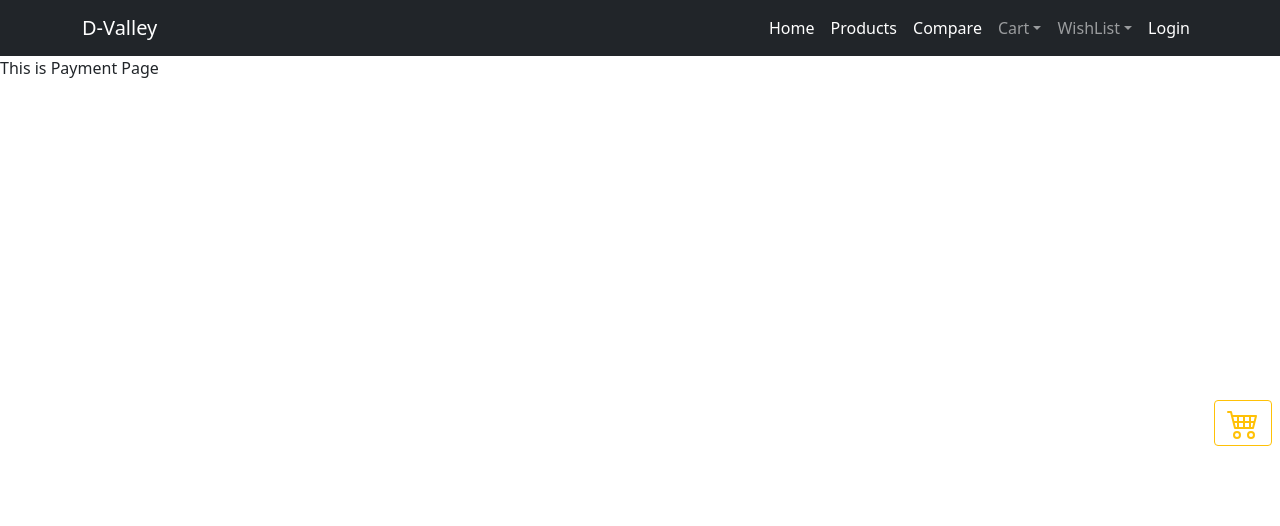
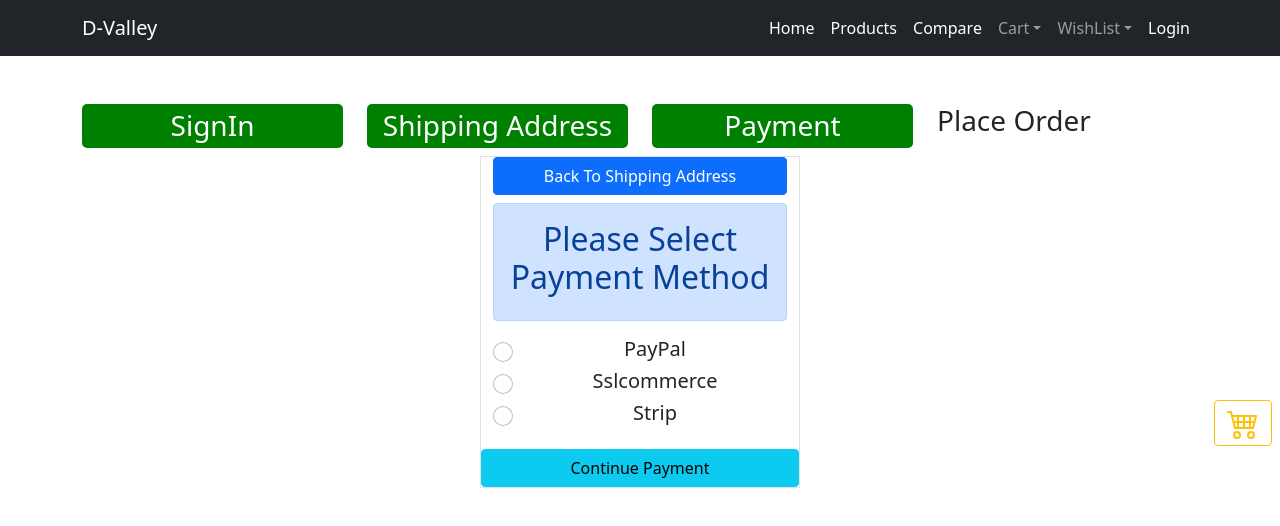
Before and after one commit to shahinooriatc/Dvally_E-Commerce, a React (Create React App) app: page /payment in a window 1280 px wide. Shown: the top 526 px of the page. Built offline with nearby package versions, Linux system fonts and the light colour scheme.

Commit message:
checkout-payment intregration done

```diff
--- a/src/App.js
+++ b/src/App.js
@@ -13,6 +13,8 @@ import Compare from "./Components/Compare/Compare";
 import WishList from "./Components/WishList/WishList";
 import Shipping from "./Components/Shipping/Shipping";
 import Payment from "./Components/Payment/Payment";
+import CheckoutStep from "./Components/CheckoutStep/CheckoutStep";
+import PlaceOrder from "./Components/PlaceOrder/PlaceOrder";
 
 function App() {
 
@@ -21,7 +23,7 @@ function App() {
     <>
       <BrowserRouter>
         <NavSection />
-        <ToastContainer position="bottom-center" autoClose={2000} limit={1}/>
+        <ToastContainer position="bottom-center" autoClose={2000} limit={1} />
         <Routes>
           <Route path="/" element={<Home />} />
           <Route exact path="/products" element={<Products />} />
@@ -34,6 +36,8 @@ function App() {
           <Route path="login" element={<Login />} />
           <Route path="shipping" element={<Shipping />} />
           <Route path="payment" element={<Payment />} />
+          <Route path="checkoutstep" element={<CheckoutStep />} />
+          <Route path="placeorder" element={<PlaceOrder />} />
         </Routes>
       </BrowserRouter>
     </>
--- a/src/Components/Auth/Login/Login.js
+++ b/src/Components/Auth/Login/Login.js
@@ -23,8 +23,6 @@ const Login = () => {
 
   if(state){
     toast.success(state)
-  }else{
-    toast.error('Please Try to Register first!!')
   }
 
   const handleLogin = async (e) => {
--- a/src/Components/CartPage/CartPage.js
+++ b/src/Components/CartPage/CartPage.js
@@ -96,7 +96,7 @@ const CartPage = () => {
                             handleUpdateCartItem(item, item.quantity + 1)
                           }
                           variant="outline-success"
-                          disabled={item.quantity == item.stock}
+                          disabled={item.quantity === item.stock}
                         >
                           <BsFillCaretRightFill />
                         </Button>
--- /dev/null
+++ b/src/Components/CheckoutStep/CheackoutStep.css
@@ -0,0 +1,7 @@
+.steps .stepactive{
+    background-color: green;
+    color: white;
+    text-align: center;
+    border-radius:5px;
+    padding: 5px;
+}
--- /dev/null
+++ b/src/Components/CheckoutStep/CheckoutStep.js
@@ -0,0 +1,39 @@
+import React from "react";
+import  './CheackoutStep.css';
+import { Button, Col, Container, Row } from "react-bootstrap";
+
+const CheckoutStep = (props) => {
+  return (
+    <>
+      <Container className="mt-5 steps">
+        <Row>
+          <Col>
+            <h3 className={props.step1 ? "stepactive" : ""}>SignIn
+              {/* <Button variant="info"> Sign In </Button> */}
+            </h3>
+          </Col>
+
+          <Col>
+            <h3 className={props.step2 ? "stepactive" : ""}>Shipping Address
+              {/* <Button variant="info"> Shipping Address</Button> */}
+            </h3>
+          </Col>
+
+          <Col>
+            <h3 className={props.step3 ? "stepactive" : ""}>Payment
+              {/* <Button variant="info"> Payment </Button> */}
+            </h3>
+          </Col>
+
+          <Col>
+            <h3 className={props.step4 ? "stepactive" : ""}> Place Order
+              {/* <Button variant="info"> Place Order</Button> */}
+            </h3>
+          </Col>
+        </Row>
+      </Container>
+    </>
+  );
+};
+
+export default CheckoutStep;
--- a/src/Components/NavSection/NavSection.css
+++ b/src/Components/NavSection/NavSection.css
@@ -41,4 +41,16 @@
   position: fixed;
   top: 50%;
   right: 0;
+
 }
+
+.cart_item {
+  height: 35px;
+  margin-left: -32px;
+  padding: 5px;
+  color: white;
+  background: #fd03b2;
+  height: 100%;
+  font-size: 20px;
+  border-radius: 30%;
+}
--- a/src/Components/Payment/Payment.js
+++ b/src/Components/Payment/Payment.js
@@ -1,11 +1,79 @@
-import React from 'react';
+import React, { useContext, useState } from "react";
+import { Alert, Button, Col, Container, Form, Row } from "react-bootstrap";
+import { Link, useNavigate } from "react-router-dom";
+import { Store } from "../../Store";
+import CheckoutStep from "../CheckoutStep/CheckoutStep";
 
 const Payment = () => {
-    return (
-        <>
-         This is Payment Page
-        </>
-    );
+    const { statePaymentMethod, dispatchPaymentMethod } = useContext(Store);
+  const navigate = useNavigate();
+  const [paymentMethod, setPaymentMethod] = useState(statePaymentMethod.paymentMethod?statePaymentMethod.paymentMethod:"");
+
+
+  console.log(statePaymentMethod);
+
+  const handlePaymentMethod = (e) => {
+    e.preventDefault();
+    dispatchPaymentMethod({
+      type: "PAYMENT_METHOD",
+      payload: paymentMethod,
+    });
+    localStorage.setItem("paymentMethod", JSON.stringify(paymentMethod));
+    navigate("/placeorder");
+  };
+  return (
+    <>
+      <CheckoutStep step1="true" step2="true" step3="true" />
+      <Container className="w-25 text-center border">
+        <Row border="primary">
+          <Link to="/shipping">
+            <Button className="w-100">Back To Shipping Address</Button>
+          </Link>
+          <Col>
+            <Alert className="paymentMethod text-center mt-2">
+              <h2> Please Select Payment Method</h2>
+            </Alert>
+            <Form>
+              <h5>
+                <Form.Check
+                  type="radio"
+                  id="paypal"
+                  label="PayPal"
+                  value="paypal"
+                  onChange={(e) => setPaymentMethod(e.target.value)}
+                  checked={paymentMethod == "paypal"}
+                />
+              </h5>
+
+              <h5>
+                <Form.Check
+                  type="radio"
+                  id="sslcommerce"
+                  label="Sslcommerce"
+                  value="sslcommerce"
+                  onChange={(e) => setPaymentMethod(e.target.value)}
+                  checked={paymentMethod == "sslcommerce"}
+                />
+              </h5>
+              <h5>
+                <Form.Check
+                  type="radio"
+                  id="strip"
+                  label="Strip"
+                  value="strip"
+                  onChange={(e) => setPaymentMethod(e.target.value)}
+                  checked={paymentMethod == "strip"}
+                />
+              </h5>
+            </Form>
+          </Col>
+          <Button className="btn btn-info mt-3" onClick={handlePaymentMethod}>
+            Continue Payment
+          </Button>
+        </Row>
+      </Container>
+    </>
+  );
 };
 
 export default Payment;
--- /dev/null
+++ b/src/Components/PlaceOrder/PlaceOrder.js
@@ -0,0 +1,14 @@
+import React from "react";
+import { Container } from "react-bootstrap";
+
+const PlaceOrder = () => {
+  return (
+    <>
+      <Container>
+          This is a place Order component
+      </Container>
+    </>
+  );
+};
+
+export default PlaceOrder;
--- a/src/Components/Shipping/Shipping.js
+++ b/src/Components/Shipping/Shipping.js
@@ -5,18 +5,31 @@ import { Link, useNavigate } from "react-router-dom";
 import { BsCurrencyDollar } from "react-icons/bs";
 import registration from "../../registration.png";
 import { Store } from "../../Store";
+import CheckoutStep from "../CheckoutStep/CheckoutStep";
+import { toast } from "react-toastify";
 const Shipping = () => {
-  const {stateUserSignIn, stateShipping, dispatchShipping } = useContext(Store);
+  const { stateUserSignIn, stateShipping, dispatchShipping } =
+    useContext(Store);
   const navigate = useNavigate();
-  const {userInfo} =stateUserSignIn
-  const [fullName, setFullName] = useState(    stateShipping.shippingaddress.fullName || ""  );
-  const [address, setAddress] = useState(    stateShipping.shippingaddress.address || ""  );
+  const { userInfo } = stateUserSignIn;
+  const [fullName, setFullName] = useState(
+    stateShipping.shippingaddress.fullName || ""
+  );
+  const [address, setAddress] = useState(
+    stateShipping.shippingaddress.address || ""
+  );
   const [city, setCity] = useState(stateShipping.shippingaddress.city || "");
-  const [postalcode, setPostalcode] = useState(    stateShipping.shippingaddress.postalcode || ""  );
-  const [country, setCountry] = useState(    stateShipping.shippingaddress.country || ""  );
+  const [postalcode, setPostalcode] = useState(
+    stateShipping.shippingaddress.postalcode || ""
+  );
+  const [country, setCountry] = useState(
+    stateShipping.shippingaddress.country || ""
+  );
 
   const handleContinuePayment = (e) => {
     e.preventDefault();
+    if (fullName && address && city && postalcode && country) {
+      if (fullName !== address && city !== country) {
         dispatchShipping({
           type: "SHIPPING_ADDRESS",
           payload: {
@@ -38,26 +51,35 @@ const Shipping = () => {
           })
         );
         navigate("/payment");
-  };
+      }else{
+        toast.error('Please Enter Valid Name & Address ')
+      }
+    }
+    else {
+      toast.error("All Input Fields are required!")
+  }
+  }
 
-  useEffect(()=>{
-    if(!userInfo){
-      navigate('/login?redirect=/shipping')
 
+
+  useEffect(() => {
+    if (!userInfo) {
+      navigate("/login?redirect=/shipping");
     }
-  },[])
+  }, []);
 
   return (
     <>
-      <Helmet title="Payment" />
+      <Helmet title="Shipping" />
       <div style={{ height: "100vh", marginTop: "25px" }}>
+        <CheckoutStep step1="true" step2="true" />
         <Container className="shadow" style={{ padding: "15px" }}>
           <Row>
             <Col xs={6}>
               <div style={{ textAlign: "center" }}>
                 <BsCurrencyDollar fontSize="4em" />
                 <h1 style={{ textAlign: "center", marginTop: "25px" }}>
-                  User Shipping Information
+                  User Shipping Address
                 </h1>
               </div>
               {/* {errorMsg ?
@@ -112,7 +134,7 @@ const Shipping = () => {
                 <Form.Group className="mb-3" controlId="formBasicPassword">
                   <Form.Label>Postal Code </Form.Label>
                   <Form.Control
-                    type="code"
+                    type="number"
                     placeholder="Postal Code"
                     name="postalcode"
                     value={postalcode}
@@ -171,7 +193,7 @@ const Shipping = () => {
                     Try Another Way !
                     <Link to="/login" style={{ textDecoration: "none" }}>
                       {" "}
-                      All Payment Getway
+                      All Payment Gateway
                     </Link>
                   </h6>
                 </div>
--- a/src/Store.js
+++ b/src/Store.js
@@ -97,7 +97,7 @@ const reducerUserSignIn = (state, action) => {
       return { ...state, userInfo: action.payload };
 
     case "USER_SIGNOUT":
-      return { ...state, userInfo: null, };
+      return { ...state, userInfo: null };
     default:
       return state;
   }
@@ -119,11 +119,37 @@ const reducerShipping = (state, action) => {
   }
 };
 
+//PaymentMethod Reducer...................
+const initialStatePaymentMethod = {
+  paymentMethod: localStorage.getItem("paymentMethod")
+    ? JSON.parse(localStorage.getItem("paymentMethod"))
+    : '',
+};
+const reducerPaymentMethod = (state, action) => {
+  console.log(action.payload);
+  switch (action.type) {
+    case "PAYMENT_METHOD":
+      return { ...state, paymentMethod: action.payload }
+    default:
+      return state;
+  }
+};
+
 function StoreProvider(props) {
   const [state, dispatch] = useReducer(reducer, initialState);
   const [stateWish, dispatchWish] = useReducer(reducerWish, initialStateWish);
-  const [stateUserSignIn, dispatchUserSignIn] = useReducer(  reducerUserSignIn,    initialStateUserSignIn  );
-  const [stateShipping, dispatchShipping] = useReducer(    reducerShipping,    initialStateShipping  );
+  const [stateUserSignIn, dispatchUserSignIn] = useReducer(
+    reducerUserSignIn,
+    initialStateUserSignIn
+  );
+  const [stateShipping, dispatchShipping] = useReducer(
+    reducerShipping,
+    initialStateShipping
+  );
+  const [statePaymentMethod, dispatchPaymentMethod] = useReducer(
+    reducerPaymentMethod,
+    initialStatePaymentMethod
+  );
 
   const value = {
     state,
@@ -134,6 +160,8 @@ function StoreProvider(props) {
     dispatchUserSignIn,
     stateShipping,
     dispatchShipping,
+    statePaymentMethod,
+    dispatchPaymentMethod,
   };
   return <Store.Provider value={value}>{props.children}</Store.Provider>;
 }
```
Also changed, not shown: src/Components/NavSection/NavSection.js (+12 -13 lines). Lines whose indentation alone changed are shown as unchanged.
